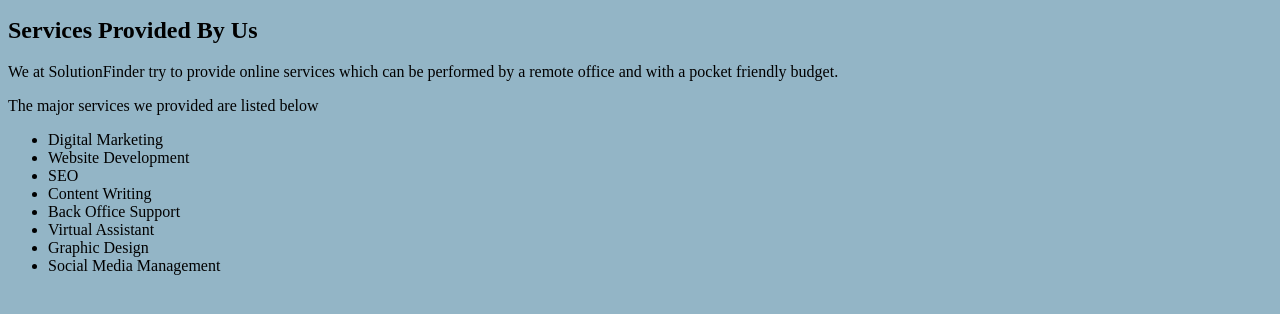
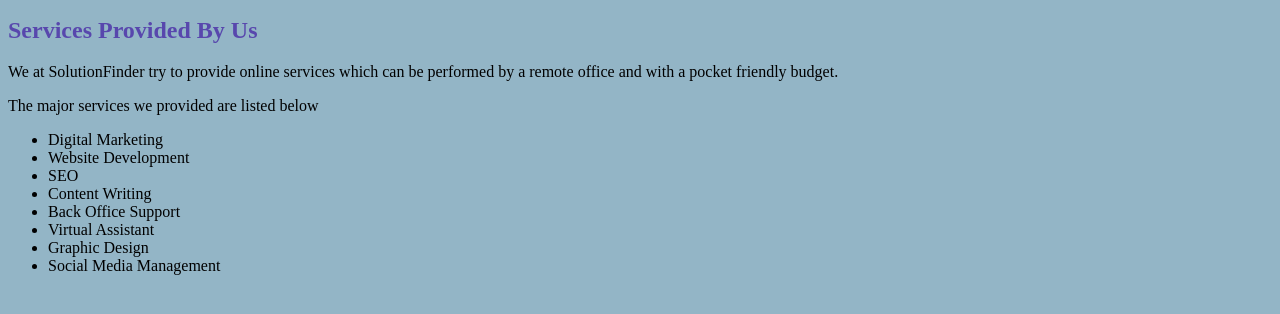
Before and after one commit to alexsamJ/SolutionFinder.store, a plain HTML site: page alex.html in a window 1280 px wide. Shown: the part 178-492 px from the top of the page. Drawn offline with Linux system fonts and the light colour scheme.

Commit message:
Add files via upload

```diff
--- a/css/styles.css
+++ b/css/styles.css
@@ -14,6 +14,10 @@ body {
     color: #3C5186;
   }
 
+  h2 {
+    color: #5847AD;
+  }
+
   h3{
     color: #293B5F
   }
```
